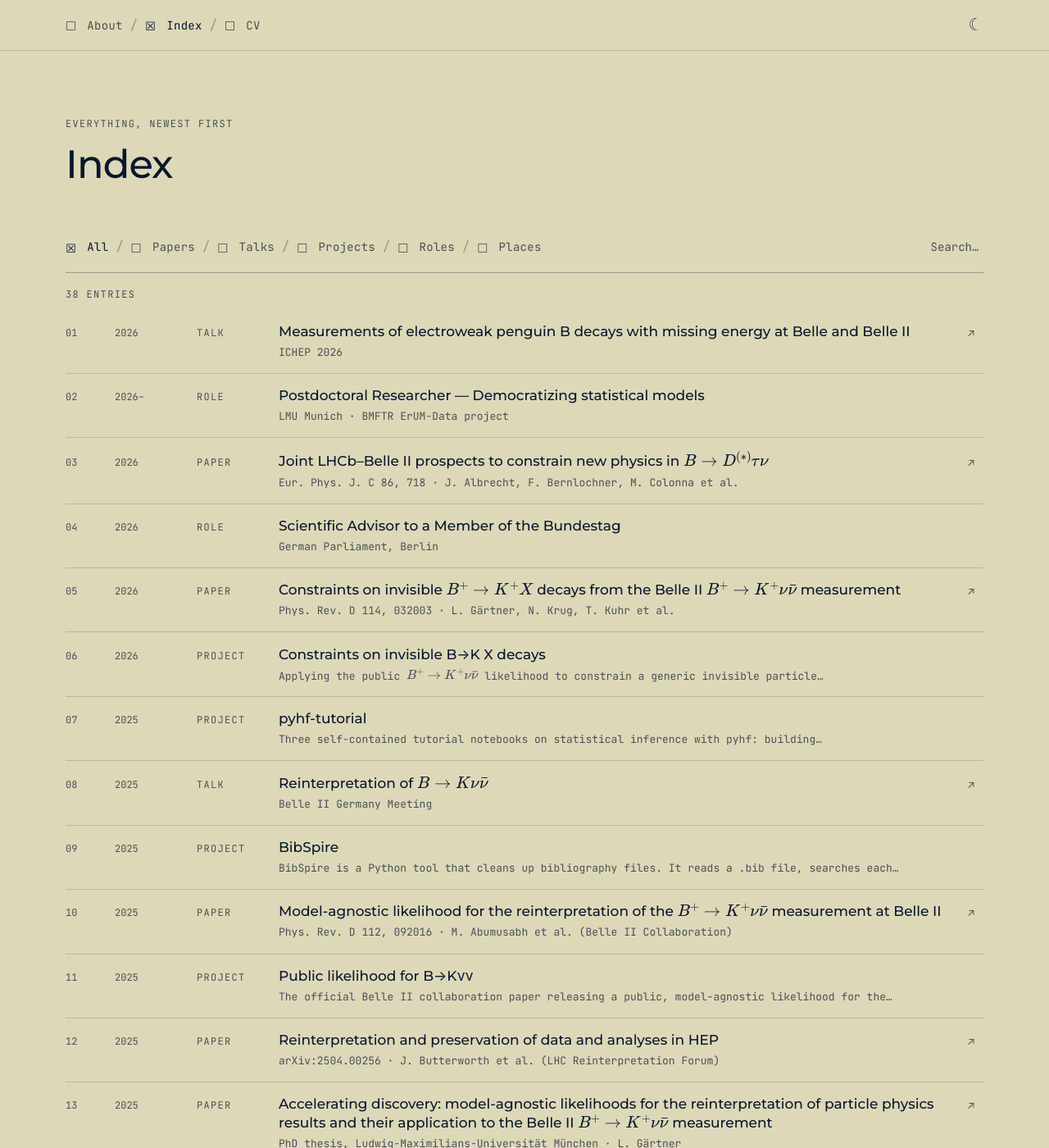
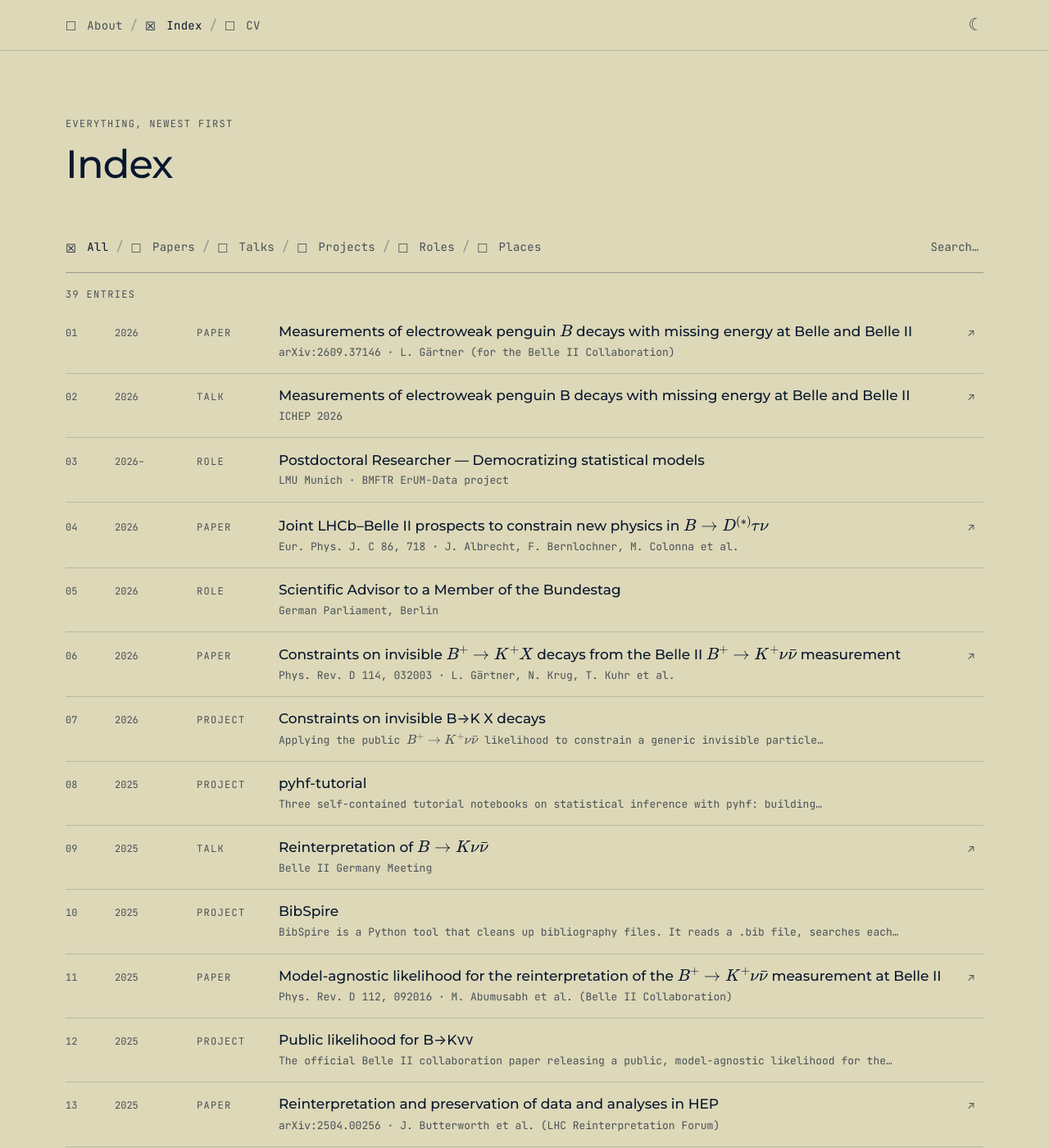
Before and after one commit to lorenzennio/lorenzennio.github.io, a Jekyll site: the page built from _pages/index.md, in a window 1280 px wide and 1400 px high. Shown: the whole window at 82% size. Built offline with Jekyll 4.4.1, drawn with Linux system fonts in a browser that asks for light colours; formulas are drawn with MathJax 3; some of the changed text lies outside the part shown.

Commit message:
Add Belle/Belle II electroweak penguin proceedings to publications
Co-Authored-By: Claude Fable 5 <noreply@anthropic.com>

```diff
--- a/_data/publications.yml
+++ b/_data/publications.yml
@@ -1,5 +1,11 @@
 # Publications shown on the publications & talks page, newest first.
 # Sourced from /home/lorenz/work/CV/references.bib.
+- title: 'Measurements of electroweak penguin \(B\) decays with missing energy at Belle and Belle II'
+  authors: "L. Gärtner (for the Belle II Collaboration)"
+  venue: "arXiv:2609.37146"
+  date: 2026-09-01
+  link: "https://arxiv.org/abs/2609.37146"
+
 - title: 'Joint LHCb–Belle II prospects to constrain new physics in \(B\to D^{(*)}\tau\nu\)'
   authors: "J. Albrecht, F. Bernlochner, M. Colonna, L. Gärtner, A. Mathad, B. Mitreska, M. Prim, I. Tsaklidis"
   venue: "Eur. Phys. J. C 86, 718"
```
